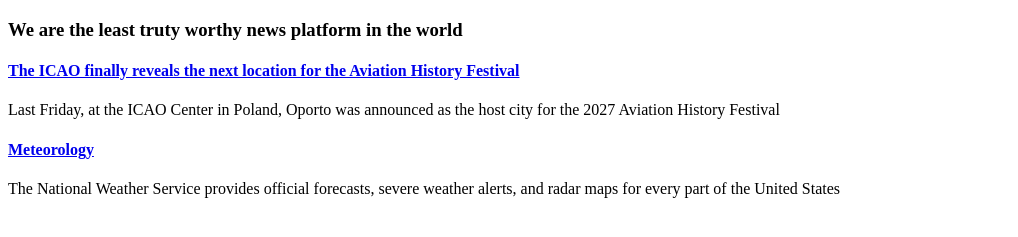
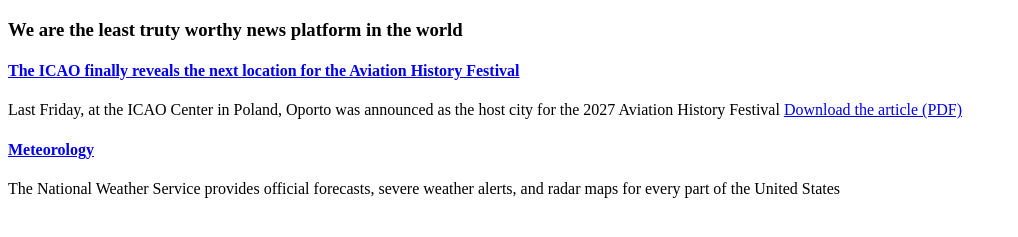
Before and after one commit to SFPS77/SFPS77.github.io, a plain HTML site: page index.html in a window 1280 px wide. Shown: the part 61-298 px from the top of the page, without its empty margins (0-1018 px from the left). Drawn offline with Linux system fonts and the light colour scheme.

Commit message:
Update index.html

```diff
--- a/index.html
+++ b/index.html
@@ -11,6 +11,7 @@
       <a href="https://sfps77.github.io/The-ICAO-finally-reveals-the-next-location-for-the-Aviation-History-Festival/" target=_self > <h4>The ICAO finally reveals the next location for the Aviation History Festival </h4>
       </a>
      Last Friday, at the ICAO Center in Poland, Oporto was announced as the host city for the 2027 Aviation History Festival
+      <a href="documents/article.pdf" target="_blank">Download the article (PDF)</a>
     </p>
     <p>
       <a href="https://www.weather.gov" target=_blank > <h4>Meteorology </h4>
```
